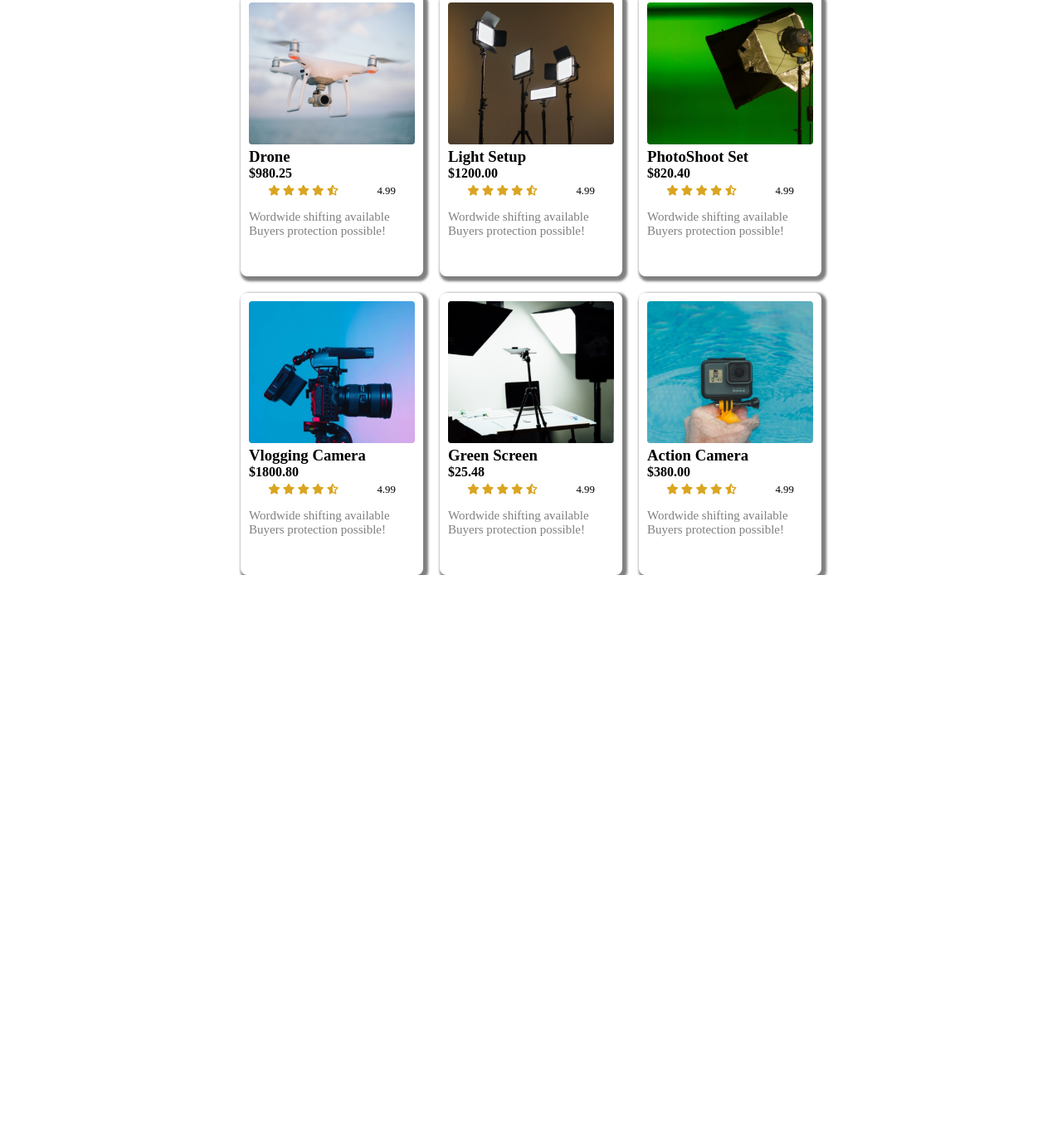
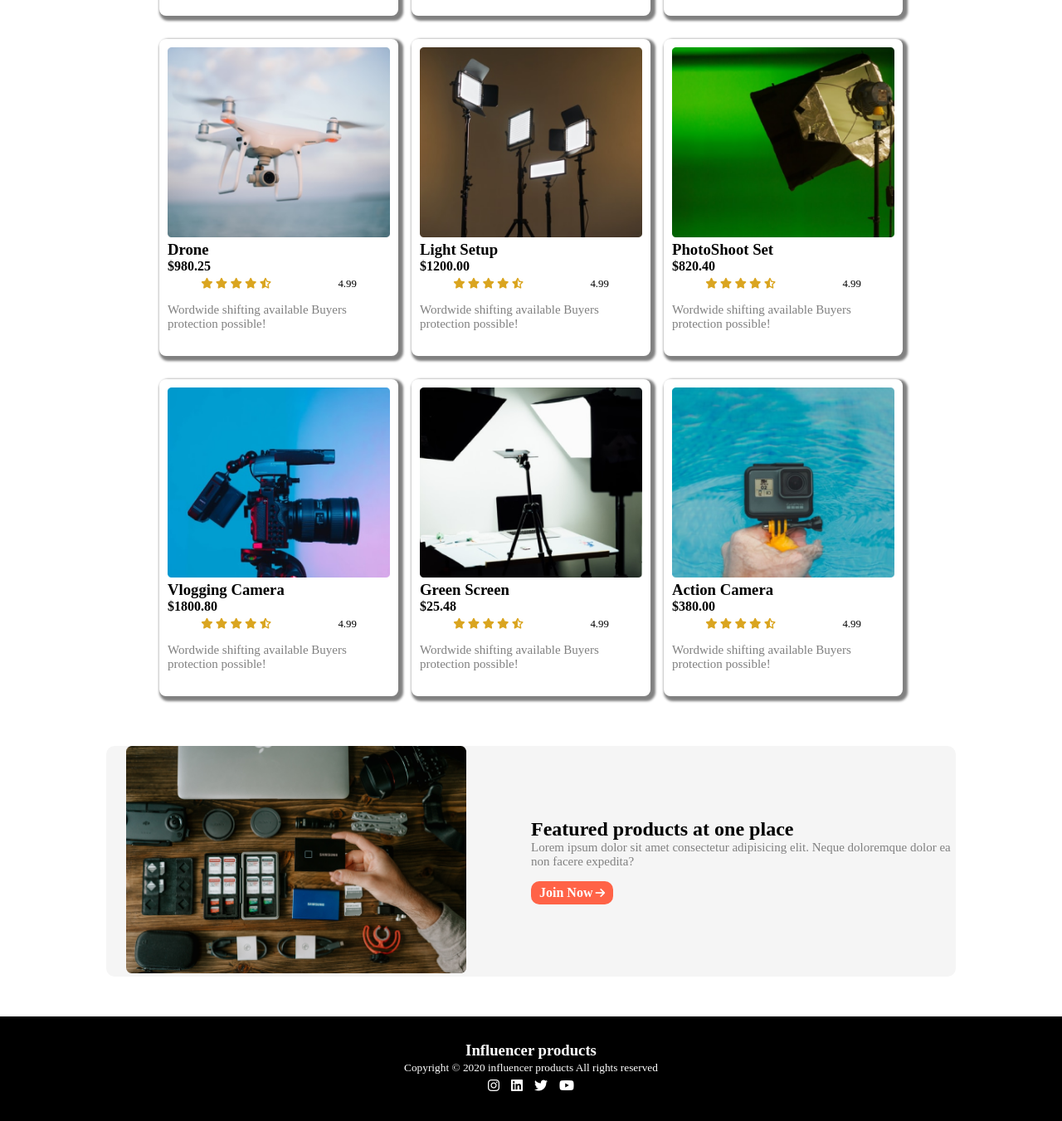
Before and after one commit to anjuanni/influencer-gear, a plain HTML site: page index.html in a window 1280 px wide. Shown: the part 1099-2450 px from the top of the page at 83% size. Before the commit the page ends 1792 px from the top, so only its background shows below. Drawn offline with Linux system fonts and the light colour scheme.

Commit message:
website done

```diff
--- a/css/style.css
+++ b/css/style.css
@@ -24,7 +24,7 @@
 .top-banner-description {
     width: 50%;
     margin-top: 5em;
-    padding-left: 50px;
+    padding-left: 3em;
 }
 
 p {
@@ -96,25 +96,27 @@ hr {
 
 /* ------------popular collection start----------- */
 .popular-section-title {
-    margin-bottom: 30px;
+    margin-bottom: 1.5em;
     text-align: center;
 }
 
 .cards-section {
-    margin-top: 50px;
+    margin-top: 3em;
+    margin-bottom: 5em;
 }
 
 
 .cards {
     display: grid;
     grid-template-columns: repeat(3, 1fr);
-    gap: 20px;
-    width: 700px;
+    gap: 1em;
+    width: 70%;
+    grid-row-gap: 3em;
 
 }
 
 .card {
-    height: 320px;
+    height: 100%;
     box-shadow: 3px 3px 3px 3px gray;
     padding: 10px;
     border-radius: 8px;
@@ -135,3 +137,95 @@ hr {
 .icon-color {
     color: goldenrod;
 }
+
+/* --------------featured styles-------------------- */
+.featured-part {
+    width: 80%;
+    background-color: whitesmoke;
+    border-radius: 10px;
+    margin-bottom: 3em;
+}
+
+.featured-main {
+    display: flex;
+}
+
+.featured-image {
+    width: 50%;
+}
+
+.featured-image img {
+    width: 80%;
+    padding-left: 1.5em;
+}
+
+.featured-description {
+    width: 50%;
+}
+
+/* -----------featured styles finish------- */
+
+/*------------ footer style--------------- */
+footer {
+    background-color: black;
+    text-align: center;
+    color: white;
+    padding: 30px;
+}
+
+.social-icons {
+    padding: 5px;
+}
+
+/* ------------media query for small devices---------- */
+@media screen and (max-width:688px) {
+    .top-banner {
+        flex-direction: column-reverse;
+    }
+
+    .top-banner-description {
+        width: 80%;
+        padding-left: 0px;
+    }
+
+    .top-banner-image {
+        width: 100%;
+    }
+
+    .logos {
+        flex-wrap: wrap;
+        width: 80%;
+        padding: 10px;
+    }
+
+    hr {
+        width: 80%;
+    }
+
+    .logo-item img {
+        width: 60%;
+    }
+
+    .cards {
+        grid-template-columns: repeat(1, 1fr);
+    }
+
+    .featured-main {
+        flex-direction: column;
+    }
+
+    .featured-image {
+        width: 80%;
+        margin: 0 auto;
+    }
+
+    .featured-image img {
+        padding-left: 1em;
+    }
+
+    .featured-description {
+        width: 70%;
+        padding-top: 1em;
+
+    }
+}
--- a/index.html
+++ b/index.html
@@ -58,7 +58,7 @@
     </main>
     <!-- ---------popular collection start here---------->
     <section class="cards-section">
-        <h2 class="popular-section-title" >Popular Collection</h2>
+        <h2 class="popular-section-title">Popular Collection</h2>
         <div class="cards">
             <div class="card">
                 <div class="card-image">
@@ -249,10 +249,35 @@
                         Buyers protection possible!</p>
                 </div>
             </div>
-
-
+        </div>
+    </section>
+    <!--------------featured products---------------->
+    <section class="featured-part">
+        <div class="featured-main">
+            <div class="featured-image">
+                <img src="/images/gear.png" alt="">
+            </div>
+            <div class="featured-description">
+                <h1>Featured products at one place</h1>
+                <p>Lorem ipsum dolor sit amet consectetur adipisicing elit. Neque doloremque dolor ea non facere
+                    expedita?</p>
+                <button><a class="anchor-button" href="">Join Now</a><i class="fa-solid fa-arrow-right"></i></button>
+            </div>
         </div>
     </section>
 </body>
+<footer>
+
+    <h3>Influencer products</h3>
+    <small>Copyright © 2020 influencer products
+        All rights reserved</small>
+    <div>
+        <i class="fa-brands fa-instagram social-icons "></i>
+        <i class="fa-brands fa-linkedin  social-icons "></i>
+        <i class="fa-brands fa-twitter   social-icons "></i>
+        <i class="fa-brands fa-youtube   social-icons "></i>
+    </div>
+
+</footer>
 
 </html>
```
